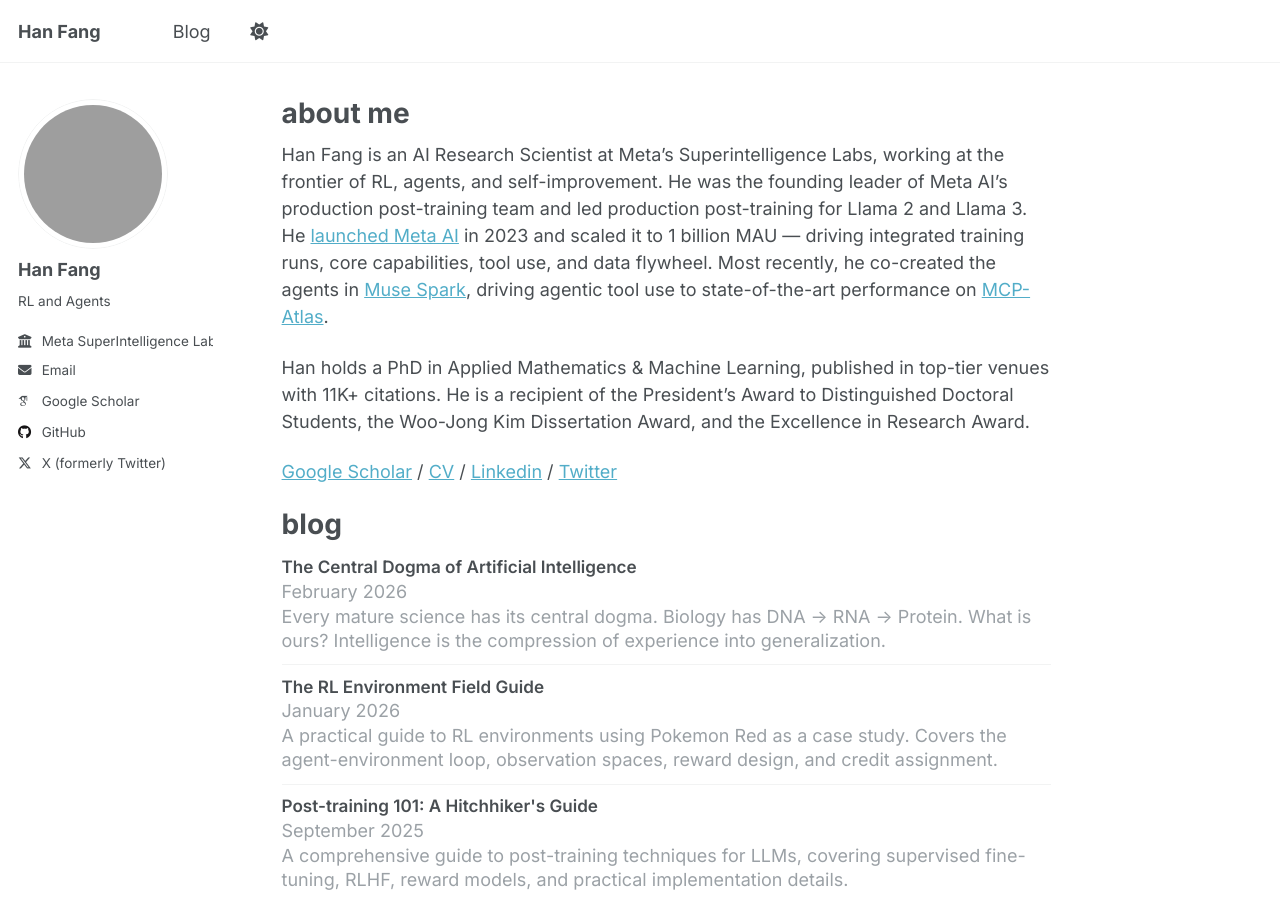
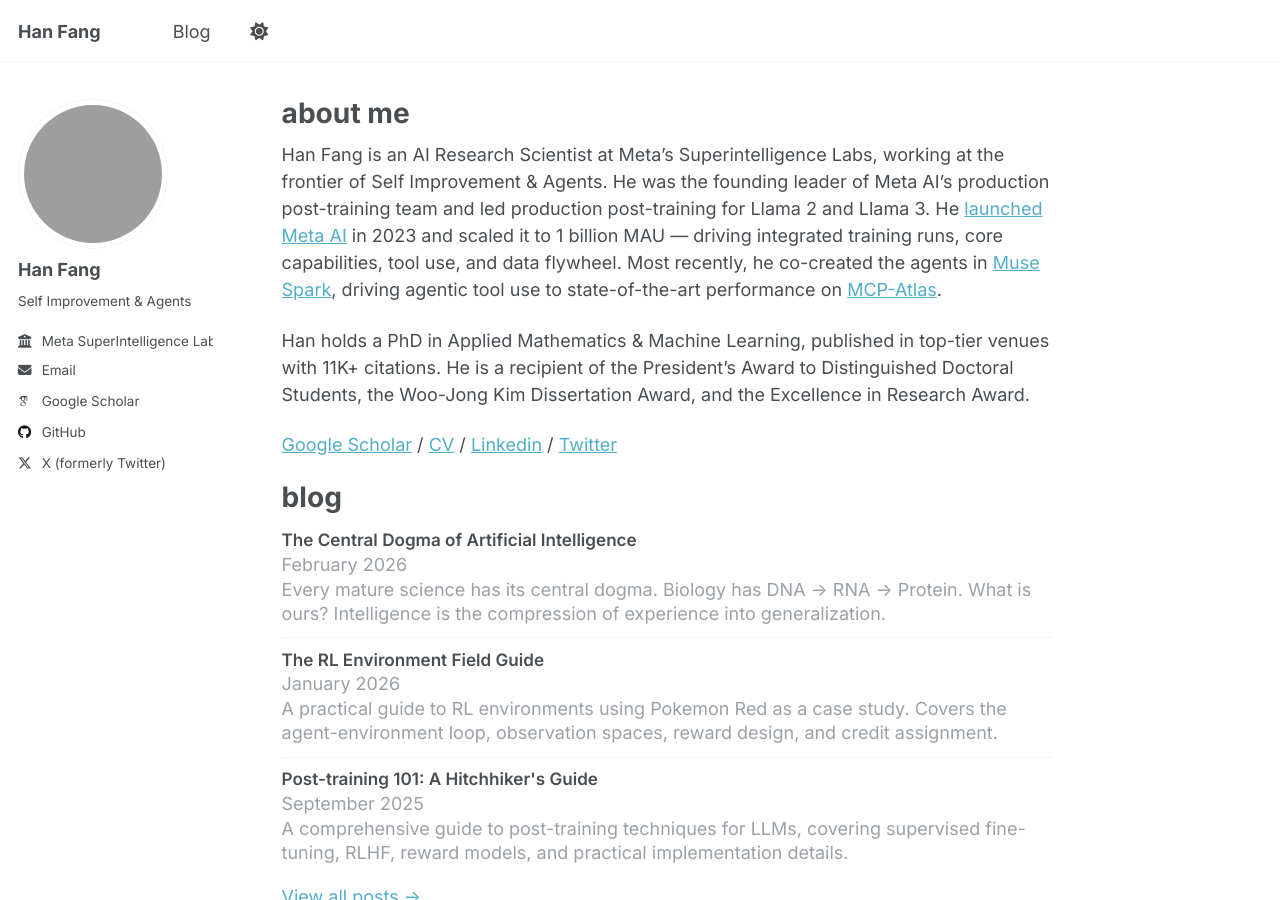
Before and after one commit to hanfang/hanfang.github.io, a Jekyll site: the page built from _pages/about.md, in a window 1280 px wide and 900 px high. Built offline with Jekyll 4.4.1, drawn with Linux system fonts in a browser that asks for light colours; some web fonts are replaced.

Commit message:
Update focus area to Self Improvement & Agents
Co-Authored-By: Claude Opus 4.8 (1M context) <noreply@anthropic.com>

```diff
--- a/_config.yml
+++ b/_config.yml
@@ -25,7 +25,7 @@ author:
   avatar           : "Han_Fang_2023.jpeg"
   name             : "Han Fang"
   # pronouns         : # example: "she/her"
-  bio              : "RL and Agents"
+  bio              : "Self Improvement & Agents"
   # location         : # "Earth"
   employer         : "Meta SuperIntelligence Labs"
   uri              : # hanfang.info # URL
--- a/_pages/about.md
+++ b/_pages/about.md
@@ -7,7 +7,7 @@ redirect_from:
   - /about.html
 ---
 
-Han Fang is an AI Research Scientist at Meta’s Superintelligence Labs, working at the frontier of RL, agents, and self-improvement. He was the founding leader of Meta AI’s production post-training team and led production post-training for Llama 2 and Llama 3. He [launched Meta AI](https://developers.facebook.com/videos/2023/building-metas-next-generation-ai-product-experiences-with-llama/) in 2023 and scaled it to 1 billion MAU — driving integrated training runs, core capabilities, tool use, and data flywheel. Most recently, he co-created the agents in [Muse Spark](https://ai.meta.com/blog/introducing-muse-spark-msl/), driving agentic tool use to state-of-the-art performance on [MCP-Atlas](https://labs.scale.com/leaderboard/mcp_atlas).
+Han Fang is an AI Research Scientist at Meta’s Superintelligence Labs, working at the frontier of Self Improvement & Agents. He was the founding leader of Meta AI’s production post-training team and led production post-training for Llama 2 and Llama 3. He [launched Meta AI](https://developers.facebook.com/videos/2023/building-metas-next-generation-ai-product-experiences-with-llama/) in 2023 and scaled it to 1 billion MAU — driving integrated training runs, core capabilities, tool use, and data flywheel. Most recently, he co-created the agents in [Muse Spark](https://ai.meta.com/blog/introducing-muse-spark-msl/), driving agentic tool use to state-of-the-art performance on [MCP-Atlas](https://labs.scale.com/leaderboard/mcp_atlas).
 
 Han holds a PhD in Applied Mathematics & Machine Learning, published in top-tier venues with 11K+ citations. He is a recipient of the President’s Award to Distinguished Doctoral Students, the Woo-Jong Kim Dissertation Award, and the Excellence in Research Award.
 
```
